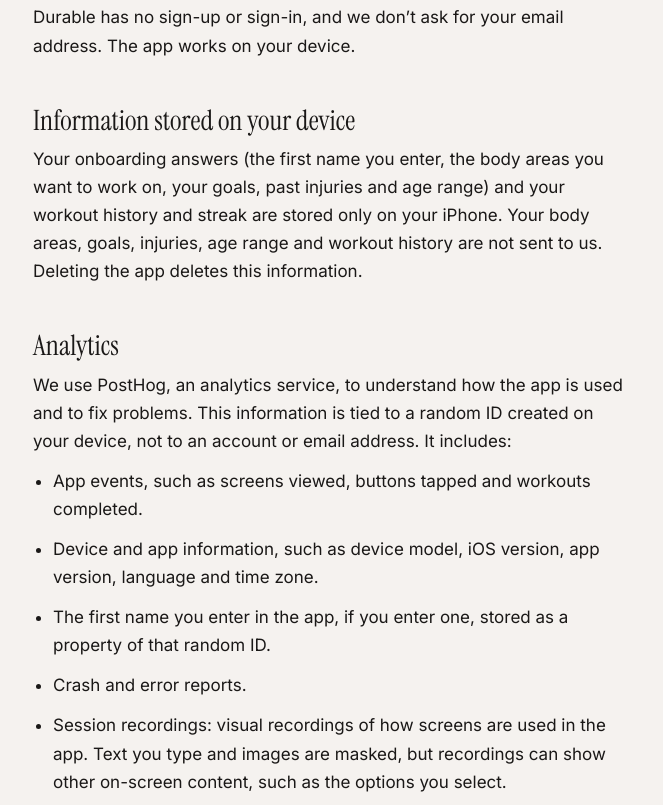
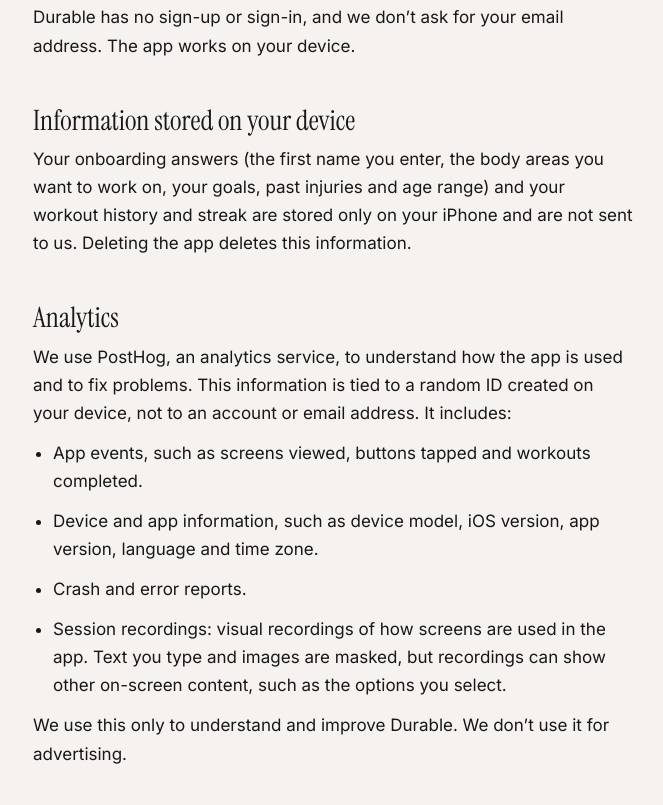
Before and after one commit to mfinch19/durable-site, a plain HTML site: page privacy.html in a window 1280 px wide. Shown: the part 462-1267 px from the top of the page, without its empty margins (307-970 px from the left). Drawn offline with Linux system fonts and the light colour scheme.

Commit message:
Privacy: analytics no longer include the first name

```diff
--- a/privacy.html
+++ b/privacy.html
@@ -38,14 +38,13 @@
 <p>Durable has no sign-up or sign-in, and we don’t ask for your email address. The app works on your device.</p>
 
 <h2>Information stored on your device</h2>
-<p>Your onboarding answers (the first name you enter, the body areas you want to work on, your goals, past injuries and age range) and your workout history and streak are stored only on your iPhone. Your body areas, goals, injuries, age range and workout history are not sent to us. Deleting the app deletes this information.</p>
+<p>Your onboarding answers (the first name you enter, the body areas you want to work on, your goals, past injuries and age range) and your workout history and streak are stored only on your iPhone and are not sent to us. Deleting the app deletes this information.</p>
 
 <h2>Analytics</h2>
 <p>We use PostHog, an analytics service, to understand how the app is used and to fix problems. This information is tied to a random ID created on your device, not to an account or email address. It includes:</p>
 <ul>
   <li>App events, such as screens viewed, buttons tapped and workouts completed.</li>
   <li>Device and app information, such as device model, iOS version, app version, language and time zone.</li>
-  <li>The first name you enter in the app, if you enter one, stored as a property of that random ID.</li>
   <li>Crash and error reports.</li>
   <li>Session recordings: visual recordings of how screens are used in the app. Text you type and images are masked, but recordings can show other on-screen content, such as the options you select.</li>
 </ul>
@@ -68,7 +67,7 @@
 <p>We share information only with the providers that run parts of the app for us: PostHog (analytics), RevenueCat (subscriptions), Apple (purchases) and the hosting and delivery providers for our media server. They process it on our behalf.</p>
 
 <h2>Retention and deletion</h2>
-<p>To delete everything stored on your device, delete the app. To ask us to delete analytics data associated with your device, email <a href="mailto:matthewfinch100@gmail.com">matthewfinch100@gmail.com</a>. Because we don’t know who you are, it helps if you tell us roughly when you used the app and the first name you entered, if any.</p>
+<p>To delete everything stored on your device, delete the app. To ask us to delete analytics data associated with your device, email <a href="mailto:matthewfinch100@gmail.com">matthewfinch100@gmail.com</a>. Because we don’t know who you are, it helps if you tell us roughly when you used the app and what device you used.</p>
 
 <h2>Children</h2>
 <p>Durable is not directed at children under 13, and we don’t knowingly collect information from them. If you believe a child has used the app, contact us and we’ll delete any related analytics data.</p>
```
